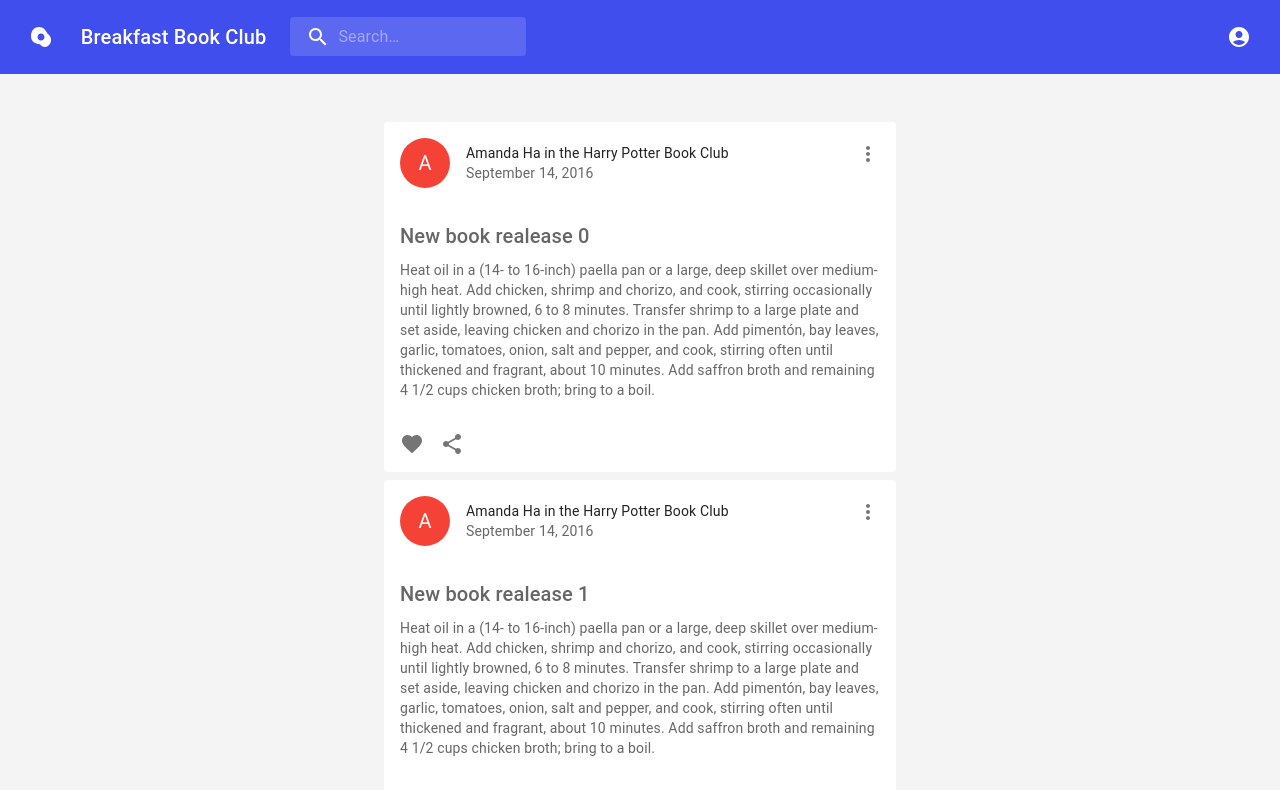
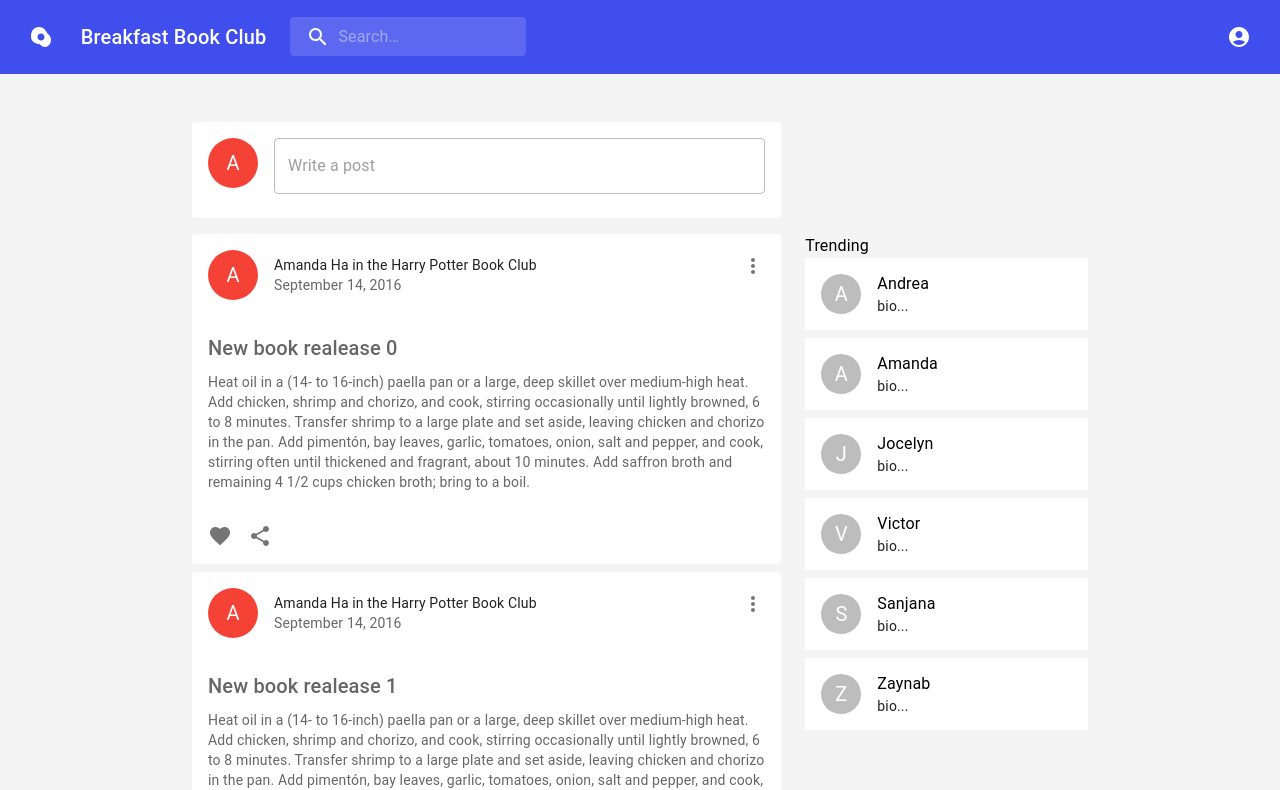
Before and after one commit to DrDab/BreakfastBookClub, a React (Create React App) app in the folder frontend/: page / in a window 1280 px wide. Shown: the top 790 px of the page. Built offline with nearby package versions, Linux system fonts and the light colour scheme.

Commit message:
add create post modal

```diff
--- a/frontend/src/App.css
+++ b/frontend/src/App.css
@@ -42,6 +42,5 @@ body{
 /* Book club  */
 
 .book-club-info {
-  padding: 2rem 0rem 2rem 0rem;
-  margin-bottom: 2rem;
+  padding: 1rem 0rem 1rem 0rem;
 }
--- /dev/null
+++ b/frontend/src/components/CreatePost.js
@@ -0,0 +1,76 @@
+import React from 'react';
+import Avatar from '@mui/material/Avatar';
+import Stack from '@mui/material/Stack';
+import Box from '@mui/material/Box';
+import Card from '@mui/material/Card';
+import CardContent from '@mui/material/CardContent';
+import TextField from '@mui/material/TextField';
+import { red } from '@mui/material/colors';
+import Typography from '@mui/material/Typography';
+import Modal from '@mui/material/Modal';
+
+
+export default function CreatePost() {
+  const [showPostModal, setShowPostModal] = React.useState(false);
+
+  const style = {
+    position: 'absolute',
+    top: '50%',
+    left: '50%',
+    transform: 'translate(-50%, -50%)',
+    width: 700,
+    bgcolor: 'background.paper',
+    boxShadow: 24,
+    outline: 'none',
+    p: 4,
+  };
+
+  return (
+    <>
+      <Card elevation={0} className="main-feed-post">
+        <CardContent>
+          <Stack direction="row" spacing={2}>
+            <Avatar sx={{ bgcolor: red[500],width: 50, height: 50 }} aria-label={" avatar"}>
+              A
+            </Avatar>
+            <TextField
+              disabled
+              id="outlined-disabled"
+              label="Write a post"
+              fullWidth={true}
+              onClick={() => setShowPostModal(true)}
+            />
+          </Stack>
+        </CardContent>
+      </Card>
+      <Modal
+        open={showPostModal}
+        onClose={() => setShowPostModal(false)}
+        aria-labelledby="modal-modal-title"
+        aria-describedby="modal-modal-description"
+      >
+        <Box sx={style}>
+          <Typography id="modal-modal-title" variant="h6" component="h2">
+            Write a post
+          </Typography>
+          <TextField
+            id="modal-modal-description"
+            label="Title"
+            fullWidth={true}
+            margin="normal"
+          />
+           <TextField
+            id="modal-modal-description"
+            label="Thoughts.."
+            fullWidth={true}
+            margin="normal"
+          />
+          <Typography id="modal-modal-title" variant="h6" component="h2">
+            Tags: Opinion, Theory, Spoiler, Analysis, Prediction
+          </Typography>
+        </Box>
+      </Modal>
+    </>
+
+  );
+}
--- a/frontend/src/components/PeopleList.js
+++ b/frontend/src/components/PeopleList.js
@@ -20,7 +20,7 @@ export default function PeopleList(props) {
           <ListItemAvatar>
             <Avatar
               alt={person + " avatar"}
-              sx={{ width: 30, height: 30 }}
+              sx={{ width: 40, height: 40 }}
             >
             {person.charAt(0)}
             </Avatar>
--- a/frontend/src/pages/BookClub.js
+++ b/frontend/src/pages/BookClub.js
@@ -6,9 +6,19 @@ import Box from '@mui/material/Box';
 import Button from "@mui/material/Button";
 import Typography from '@mui/material/Typography';
 import Grid from '@mui/material/Grid';
+import CreatePost from "../components/CreatePost";
 
 export default function BookClub() {
   let bookData = JSON.parse(sessionStorage.book)
+
+  let bookClubPostsData = [];
+  for (let i = 0; i < 20; i++ ) {
+      let user = "Amanda Ha";
+      let club = bookData.title;
+      let title = "Fan theory " + i;
+      let content = "Heat oil in a (14- to 16-inch) paella pan or a large, deep skillet over medium-high heat. Add chicken, shrimp and chorizo, and cook, stirring occasionally until lightly browned, 6 to 8 minutes. Transfer shrimp to a large plate and set aside, leaving chicken and chorizo in the pan. Add pimentón, bay leaves, garlic, tomatoes, onion, salt and pepper, and cook, stirring often until thickened and fragrant, about 10 minutes. Add saffron broth and remaining 4 1/2 cups chicken broth; bring to a boil.";
+      bookClubPostsData.push({user, club, title, content})
+  }
 
   let membersData = [];
   for (let i = 0; i < 3; i++ ) {
@@ -20,23 +30,16 @@ export default function BookClub() {
     membersData.push("Zaynab")
   }
 
-  let bookClubPostsData = [];
-  for (let i = 0; i < 20; i++ ) {
-      let user = "Amanda Ha";
-      let club = bookData.title;
-      let title = "Fan theory " + i;
-      let content = "Heat oil in a (14- to 16-inch) paella pan or a large, deep skillet over medium-high heat. Add chicken, shrimp and chorizo, and cook, stirring occasionally until lightly browned, 6 to 8 minutes. Transfer shrimp to a large plate and set aside, leaving chicken and chorizo in the pan. Add pimentón, bay leaves, garlic, tomatoes, onion, salt and pepper, and cook, stirring often until thickened and fragrant, about 10 minutes. Add saffron broth and remaining 4 1/2 cups chicken broth; bring to a boil.";
-      bookClubPostsData.push({user, club, title, content})
-  }
-
   return (
-
-    <Box sx={{ width: '75%', margin: '0 auto' }}>
+    <Box sx={{ width: '70%', margin: '0 auto' }}>
     <Grid container rowSpacing={1} columnSpacing={{ xs: 1, sm: 2, md: 3 }}>
       <Grid item xs={12}>
         <div className="book-club-info">
           <BookProfile/>
         </div>
+      </Grid>
+      <Grid item xs={8}>
+        <CreatePost/>
       </Grid>
       <Grid item xs={8}>
         <PostFeed postsData={bookClubPostsData} />
@@ -52,9 +55,7 @@ export default function BookClub() {
         </Typography>
         <PeopleList peopleData={membersData}/>
       </Grid>
-
     </Grid>
   </Box>
-
   );
 };
--- a/frontend/src/pages/Home.js
+++ b/frontend/src/pages/Home.js
@@ -1,5 +1,11 @@
 import React from 'react';
 import PostFeed from '../components/PostFeed';
+import PeopleList from '../components/PeopleList';
+import Box from '@mui/material/Box';
+import Grid from '@mui/material/Grid';
+import Typography from '@mui/material/Typography';
+import CreatePost from '../components/CreatePost';
+
 
 export default function Home() {
   let homePostsData = [];
@@ -10,11 +16,33 @@ export default function Home() {
       let content = "Heat oil in a (14- to 16-inch) paella pan or a large, deep skillet over medium-high heat. Add chicken, shrimp and chorizo, and cook, stirring occasionally until lightly browned, 6 to 8 minutes. Transfer shrimp to a large plate and set aside, leaving chicken and chorizo in the pan. Add pimentón, bay leaves, garlic, tomatoes, onion, salt and pepper, and cook, stirring often until thickened and fragrant, about 10 minutes. Add saffron broth and remaining 4 1/2 cups chicken broth; bring to a boil.";
       homePostsData.push({user, club, title, content})
   }
+
+  let popularPeopleData = [];
+  for (let i = 0; i < 1; i++ ) {
+    popularPeopleData.push("Andrea")
+    popularPeopleData.push("Amanda")
+    popularPeopleData.push("Jocelyn")
+    popularPeopleData.push("Victor")
+    popularPeopleData.push("Sanjana")
+    popularPeopleData.push("Zaynab")
+  }
+
   return (
-    <>
-      <div className='main-feed'>
+    <Box sx={{ width: '70%', margin: '0 auto' }}>
+    <Grid container rowSpacing={1} columnSpacing={{ xs: 1, sm: 2, md: 3 }}>
+      <Grid item xs={8}>
+        <CreatePost/>
+      </Grid>
+      <Grid item xs={8}>
         <PostFeed postsData={homePostsData} />
-      </div>
-    </>
+      </Grid>
+      <Grid item xs={4}>
+        <Typography>
+          Trending
+        </Typography>
+        <PeopleList peopleData={popularPeopleData}/>
+      </Grid>
+    </Grid>
+  </Box>
   );
 }
```
